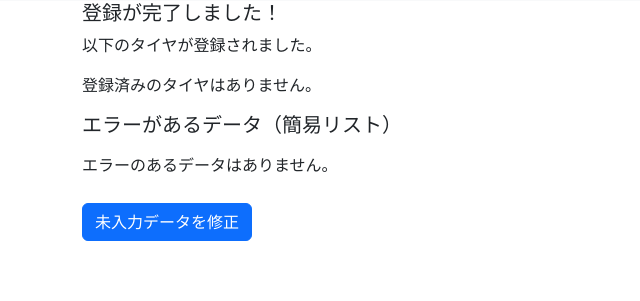
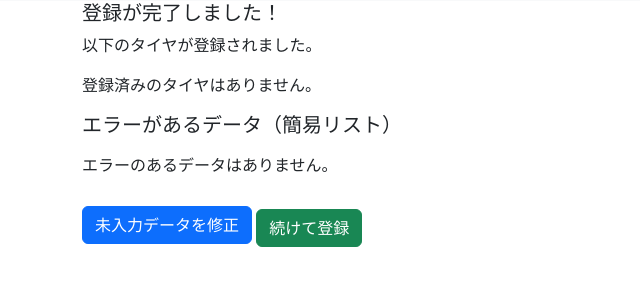
Before and after one commit to shin-murata/u_tire_app, a Flask app: page /register_success in a window 1280 px wide. Shown: the part 91-392 px from the top of the page, without its empty margins (0-640 px from the left). Run offline with Flask 3, Linux system fonts and the light colour scheme.

Commit message:
配布開始5

```diff
--- a/templates/register_success.html
+++ b/templates/register_success.html
@@ -97,5 +97,7 @@
     {% endif %}
 
     <a href="{{ url_for('input_page') }}" class="btn btn-primary">未入力データを修正</a>
+    {# つづけて登録へ #}
+    <a href="{{ url_for('input_page') }}" class="btn btn-success mt-3">続けて登録</a>
 </div>
 {% endblock %}
```
